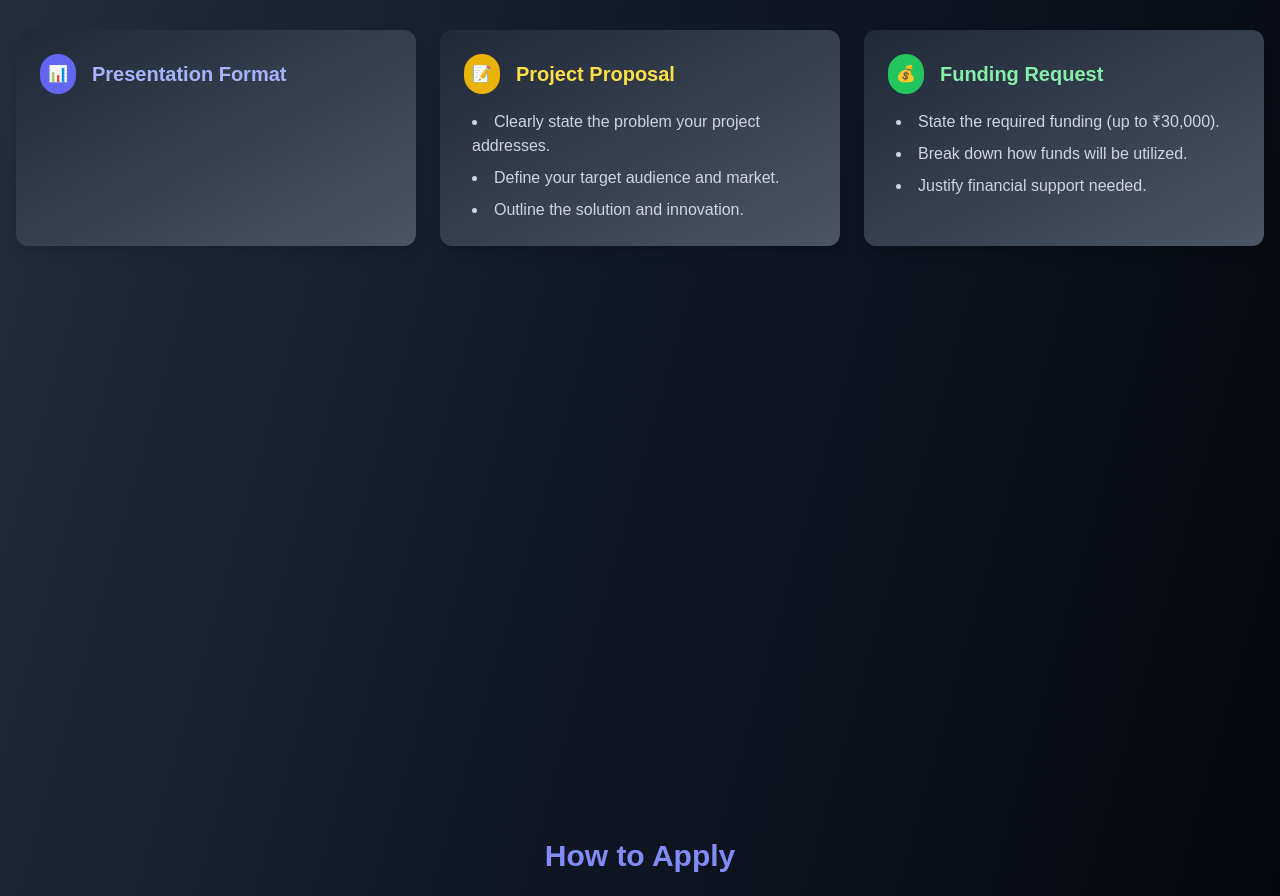
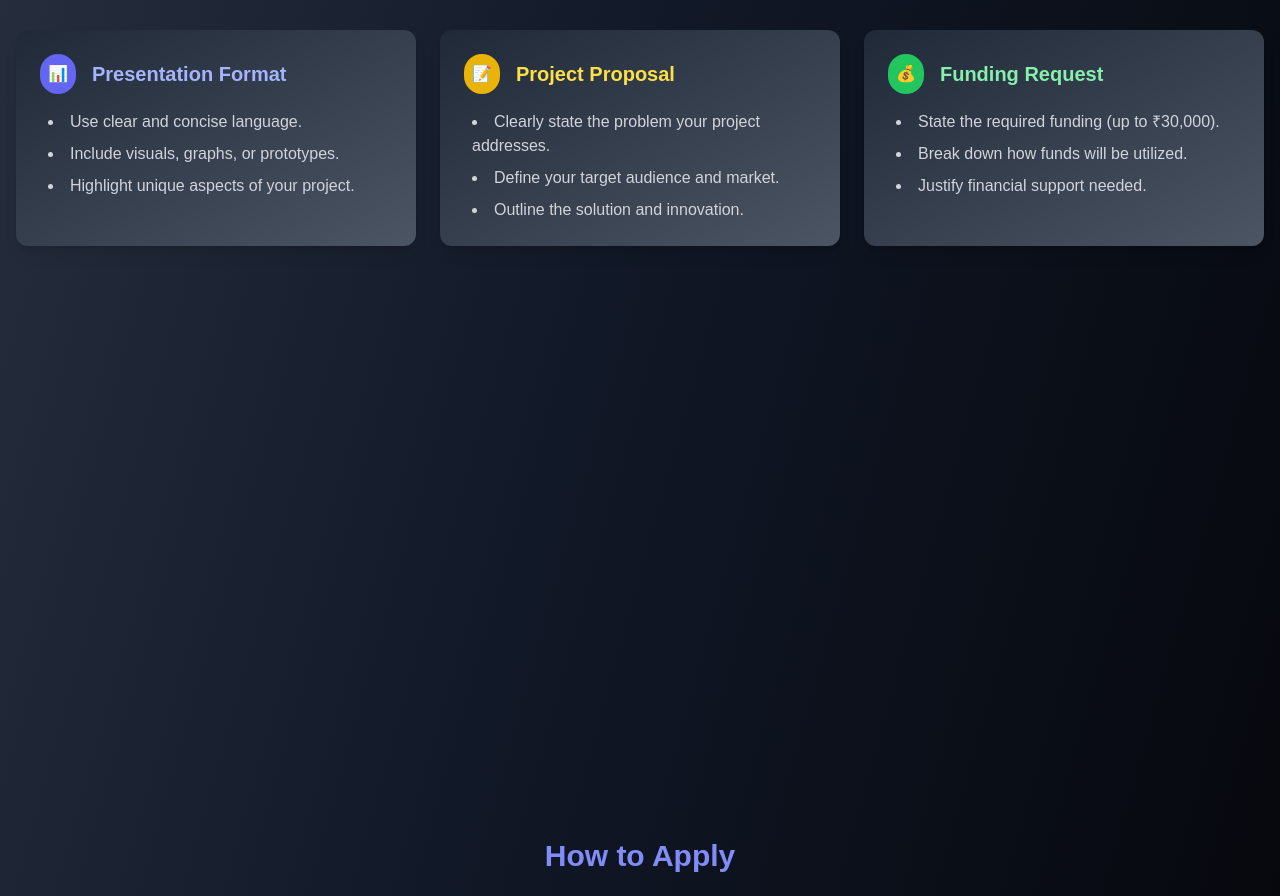
Before and after one commit to ARYAN-PURI/E-Crescendo, a Next.js app: page / in a window 1280 px wide. Shown: the part 2132-3028 px from the top of the page. Built offline with nearby package versions, Linux system fonts and the light colour scheme.

Commit message:
CODE CORRECTED

```diff
--- a/src/app/page.tsx
+++ b/src/app/page.tsx
@@ -142,6 +142,11 @@ export default function Home() {
               </span>
               <h3 className="ml-4 text-xl font-bold text-indigo-300">Presentation Format</h3>
             </div>
+            <ul className="list-disc list-inside text-gray-300 space-y-2 pl-2">
+              <li>Use clear and concise language.</li>
+              <li>Include visuals, graphs, or prototypes.</li>
+              <li>Highlight unique aspects of your project.</li>
+            </ul>
           </div>
 
           <div className=" hover:border-white hover:border bg-gradient-to-br from-gray-800 to-gray-600 p-6 rounded-xl shadow-lg hover:shadow-2xl transform hover:scale-105 transition-all duration-300">
```
